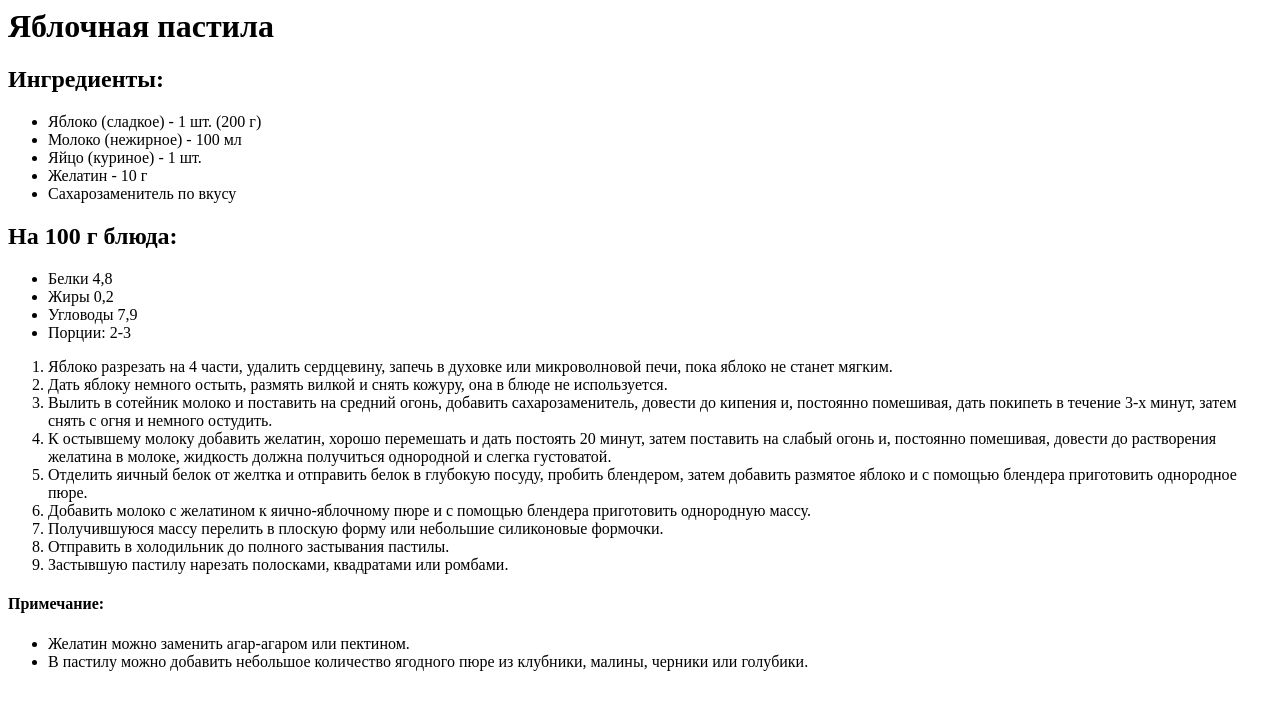
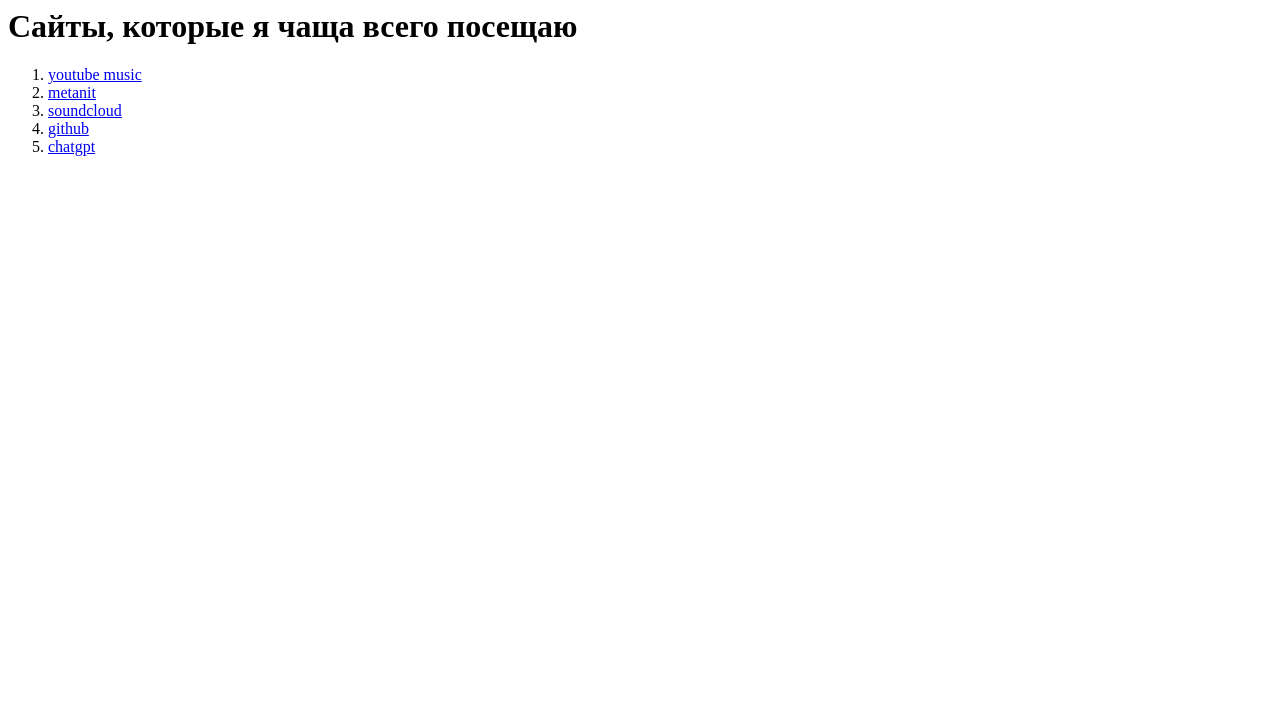
Before and after one commit to Fantom469/Practice, a plain HTML site: page index.html in a window 1280 px wide. Drawn offline with Linux system fonts and the light colour scheme.

Commit message:
commit-02

```diff
--- a/index.html
+++ b/index.html
@@ -1,47 +1,11 @@
-<h1>Яблочная пастила</h1>
-
-<h2>Ингредиенты:</h2>
+<h1>Сайты, которые я чаща всего посещаю</h1>
 
 <p>
- <ul>
-   <li>Яблоко (сладкое) - 1 шт. (200 г)</li>
-   <li>Молоко (нежирное) - 100 мл</li>
-   <li>Яйцо (куриное) - 1 шт.</li>
-   <li>Желатин - 10 г</li>
-   <li>Сахарозаменитель по вкусу</li>
- </ul>
+<ol>
+  <li><a href="https://www.youtube.com/watch?v=IrjKiH-wKJg&list=RDGMEMWO-g6DgCWEqKlDtKbJA1GwVMzddBQRnsqDA&index=13", target="_blank">youtube music</a></li>
+  <li><a href="https://metanit.com/sharp/aspnet6/6.6.php", target="_blank">metanit</a></li>
+  <li><a href="https://soundcloud.com/tags/пк", target="_blank">soundcloud</a></li>
+  <li><a href="https://github.com/Fantom469", target="_blank">github</a></li>
+  <li><a href="https://chatgpt.com", target="_blank">chatgpt</a></li>
+</ol>
 </p>
-
-<h2>На 100 г блюда:</h2>
-
-<p>
- <ul>
-   <li>Белки 4,8</li>
-   <li>Жиры 0,2</li>
-   <li>Угловоды 7,9</li>
-   <li>Порции: 2-3</li>
- </ul>
-</p>
-
-<p>
- <ol>
-   <li>Яблоко разрезать на 4 части, удалить сердцевину, запечь в духовке или микроволновой печи, пока яблоко не станет мягким.</li>
-   <li>Дать яблоку немного остыть, размять вилкой и снять кожуру, она в блюде не используется.</li>
-   <li>Вылить в сотейник молоко и поставить на средний огонь, добавить сахарозаменитель, довести до кипения и, постоянно помешивая, дать покипеть в течение 3-х минут, затем снять с огня и немного остудить.</li>
-   <li>К остывшему молоку добавить желатин, хорошо перемешать и дать постоять 20 минут, затем поставить на слабый огонь и, постоянно помешивая, довести до растворения желатина в молоке, жидкость должна получиться однородной и слегка густоватой.</li>
-   <li>Отделить яичный белок от желтка и отправить белок в глубокую посуду, пробить блендером, затем добавить размятое яблоко и с помощью блендера приготовить однородное пюре.</li>
-   <li>Добавить молоко с желатином к яично-яблочному пюре и с помощью блендера приготовить однородную массу.</li>
-   <li>Получившуюся массу перелить в плоскую форму или небольшие силиконовые формочки.</li>
-   <li>Отправить в холодильник до полного застывания пастилы.</li>
-   <li>Застывшую пастилу нарезать полосками, квадратами или ромбами.</li>
- </ol>
-</p>
-
-<h4>Примечание:</h4>
-
-<p>
- <ul>
-   <li>Желатин можно заменить агар-агаром или пектином.</li>
-   <li>В пастилу можно добавить небольшое количество ягодного пюре из клубники, малины, черники или голубики.</li>
- </ul>
-</p>
```
